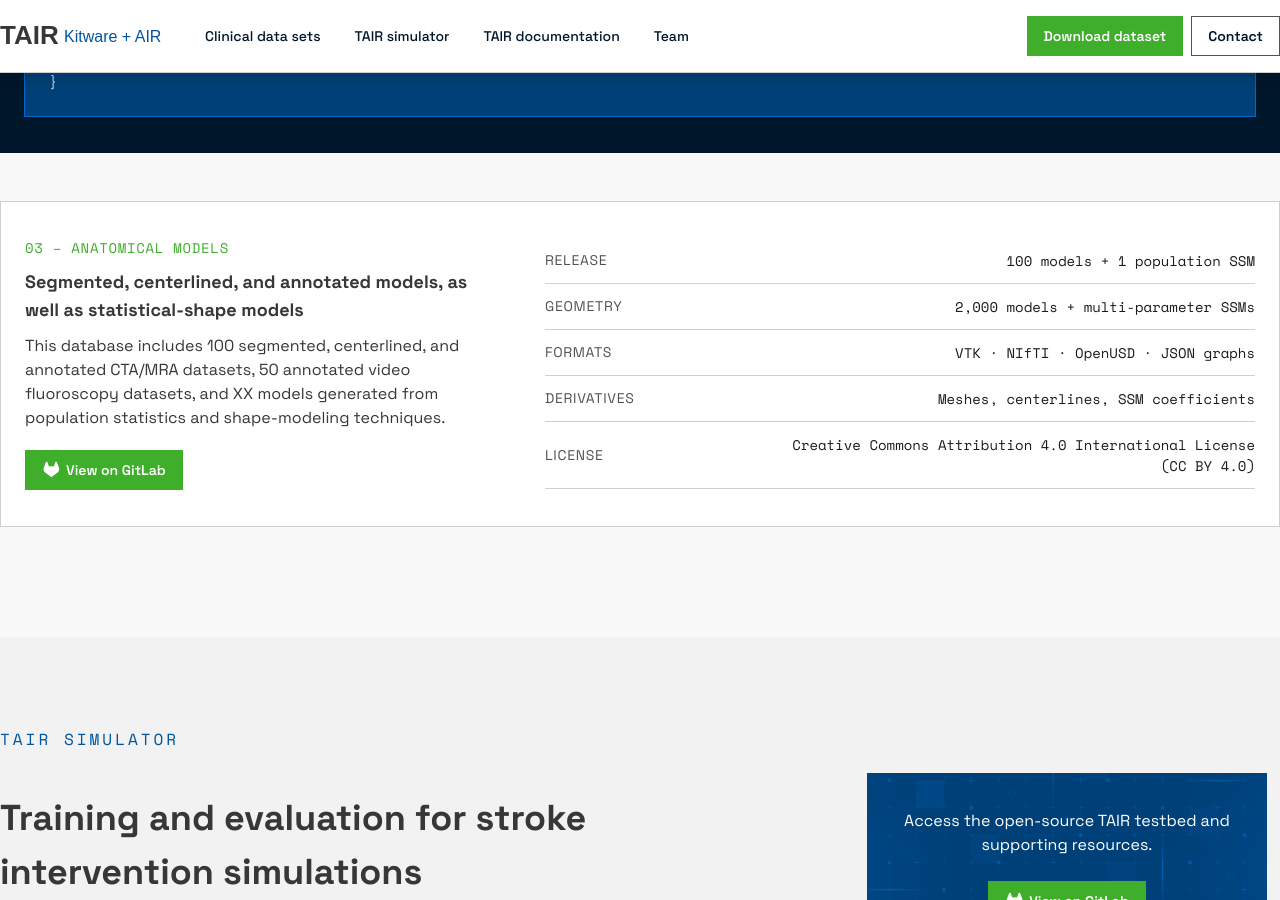
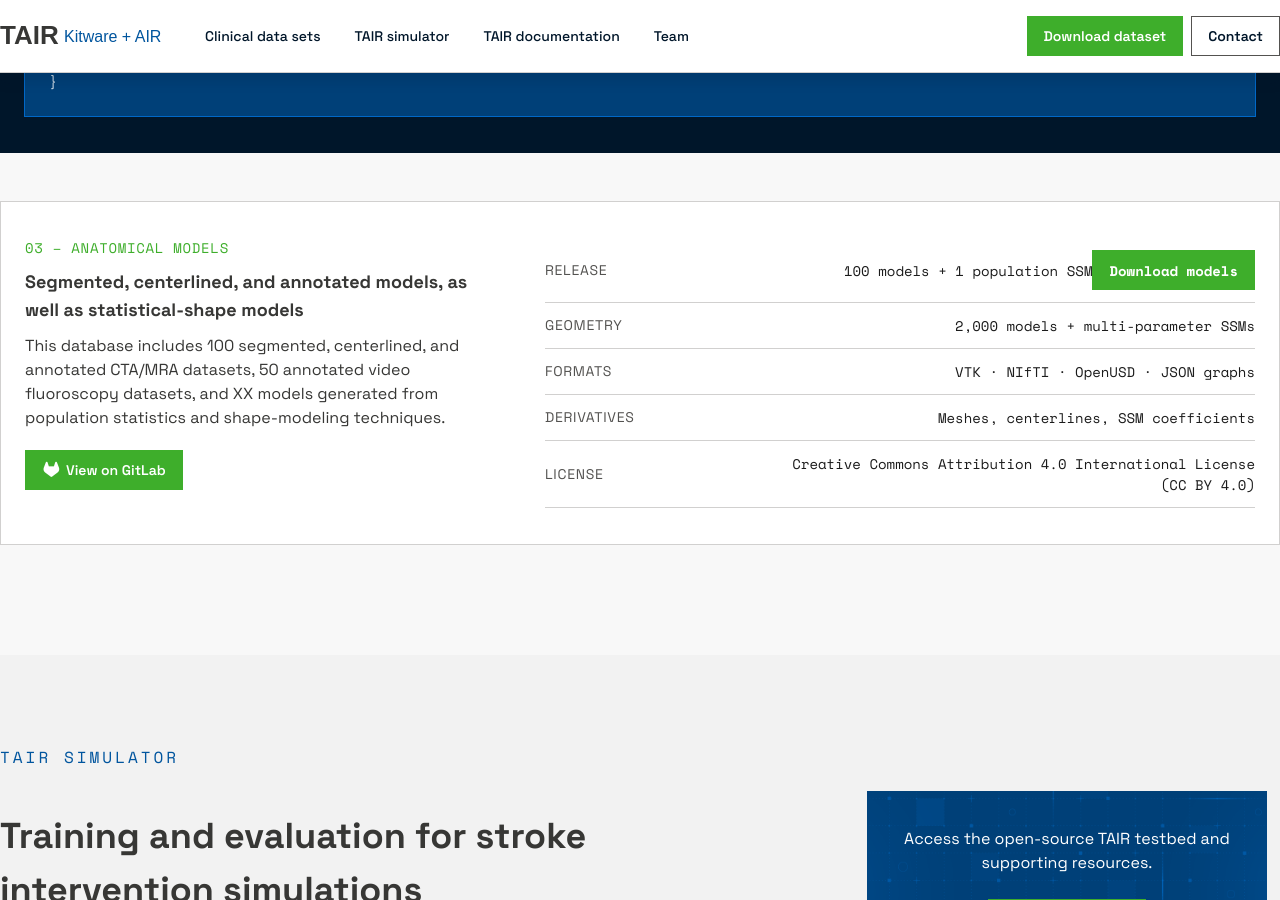
Before and after one commit to Kitware/TAIR, a Jekyll site: the page built from index.md, in a window 1280 px wide and 900 px high, scrolled down 2298 px. Built offline with Jekyll 4.4.1, drawn with Linux system fonts in a browser that asks for light colours; nearby versions of some CDN libraries; library files that are not in the unit come from our copies.

Commit message:
Add download button for anatomical models

```diff
--- a/_layouts/home.html
+++ b/_layouts/home.html
@@ -180,7 +180,7 @@ layout: default
           {% for detail in page.clinical_data.model.details %}
             <div class="flex min-h-11.5 items-center justify-between gap-5 border-b border-base-300 py-3 text-sm leading-normal">
               <dt class="uppercase tracking-ui text-base-content">{{ detail.label | escape }}</dt>
-              <dd class="max-w-2/3 font-mono text-right text-copy-strong">{{ detail.value | escape }}</dd>
+              <dd class="flex items-center gap-x-3 max-w-2/3 font-mono text-right text-copy-strong">{{ detail.value }}</dd>
             </div>
           {% endfor %}
         </dl>
--- a/index.md
+++ b/index.md
@@ -80,7 +80,7 @@ clinical_data:
       icon: ri-gitlab-fill
     details:
       - label: Release
-        value: 100 models + 1 population SSM
+        value: 100 models + 1 population SSM <a href="#" class="btn btn-primary btn-xs">Download models</a>
       - label: Geometry
         value: 2,000 models + multi-parameter SSMs
       - label: Formats
```
